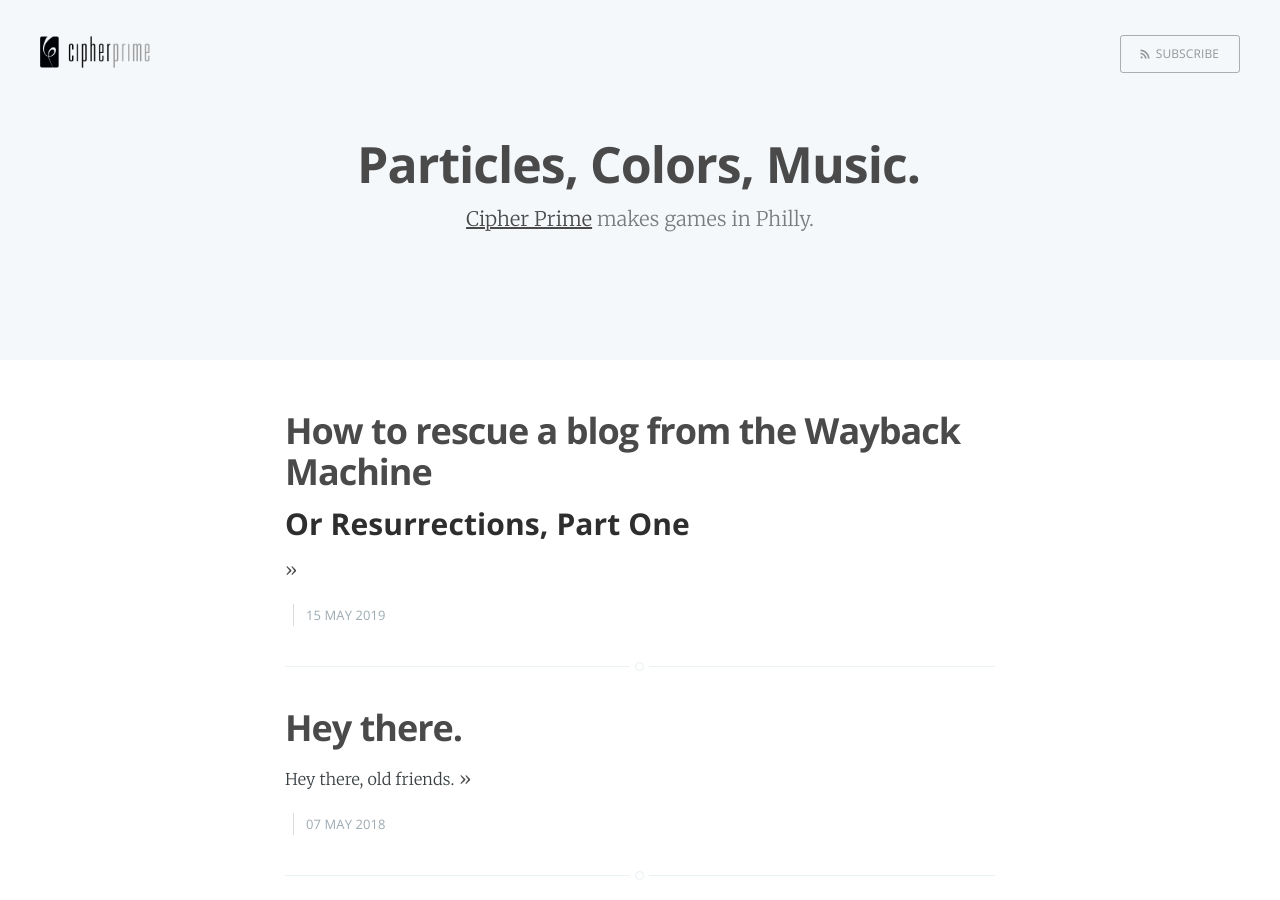
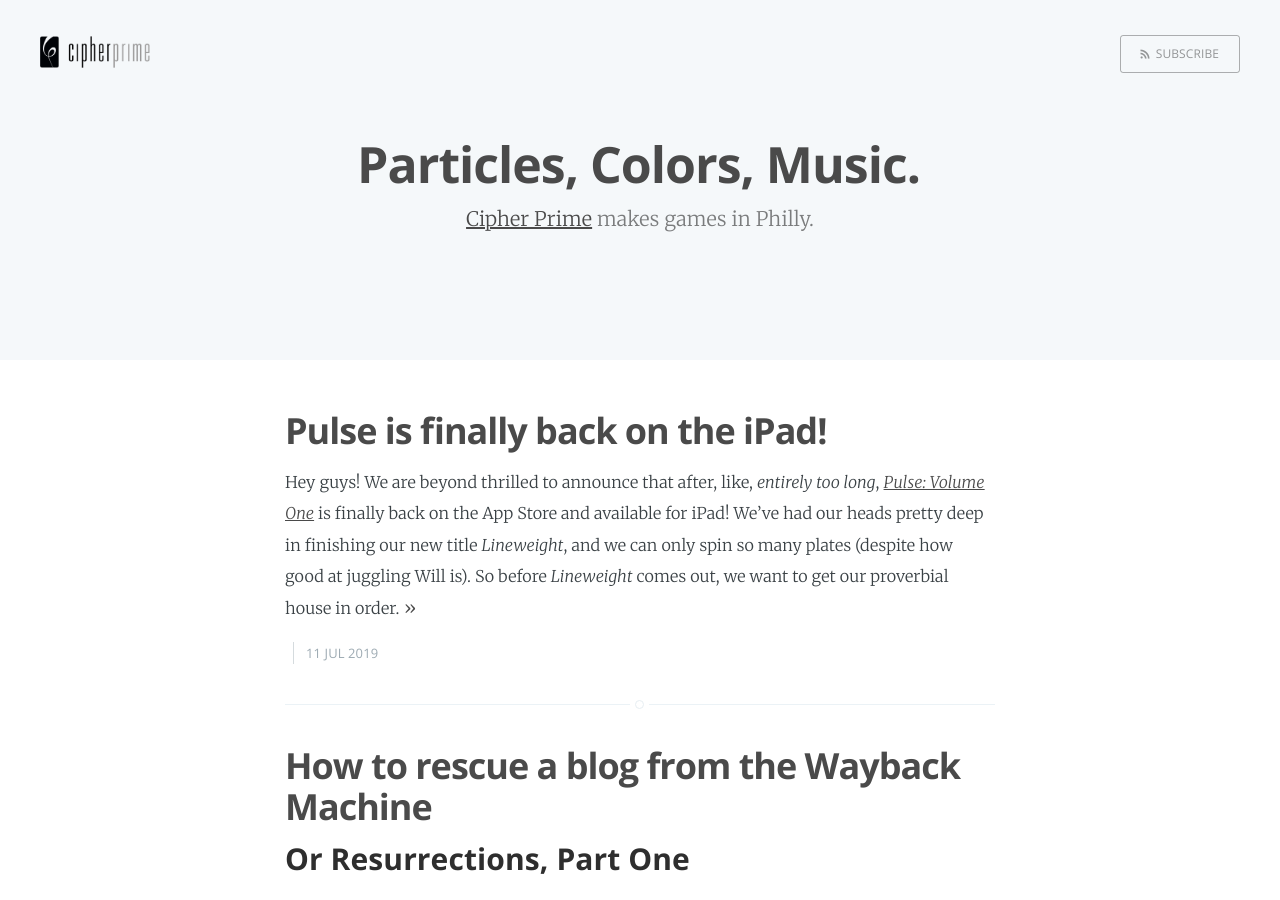
Before and after one commit to cipherprime/blog.cipherprime.com, a Jekyll site: the page built from index.html, in a window 1280 px wide and 900 px high. Built offline with Jekyll 4.4.1, drawn with Linux system fonts in a browser that asks for light colours; the list of posts is cut into pages by our own code.

Commit message:
push blog

```diff
--- a/_posts/2019-7-11-pulse-back-on-ipad.md
+++ b/_posts/2019-7-11-pulse-back-on-ipad.md
@@ -3,8 +3,7 @@
 title: "Pulse is finally back on the iPad!"
 slug: pulse-is-finally-back-on-the-ipad
 author: dain
-date: 2018-7-11 12:00:00 -0500
-draft: true
+date: 2019-7-11 12:00:00 -0500
 tags: blog, pulse, ipad, relaunch
 social: img/blog/pulse-ipad/pulse-ipad.png
 ---
```
